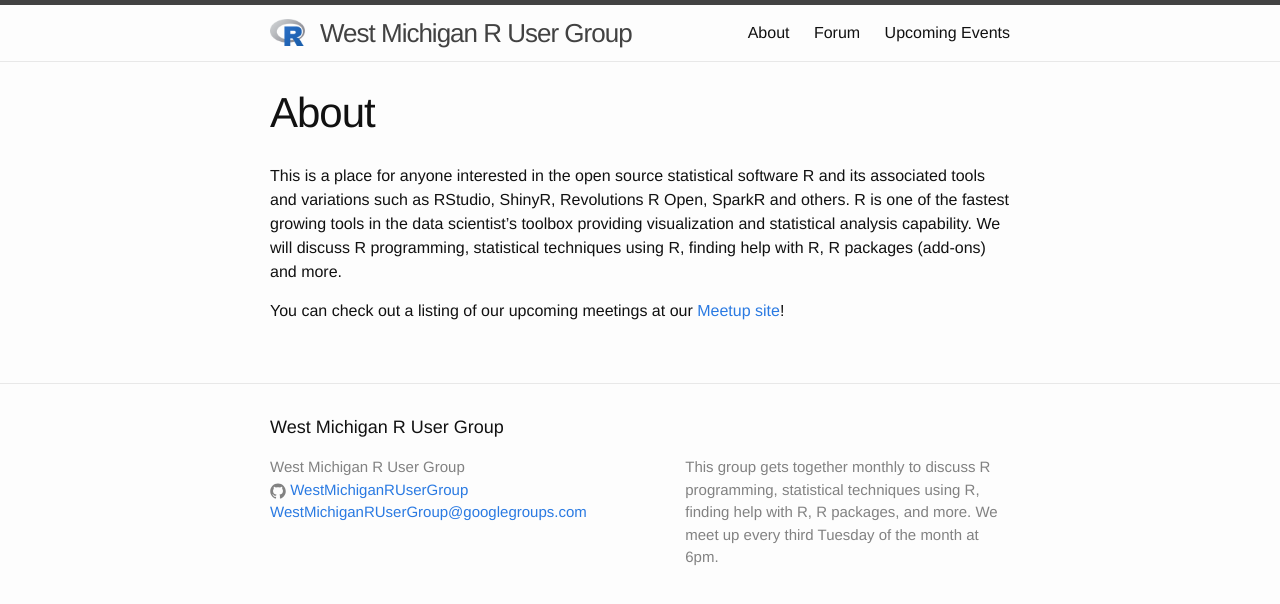
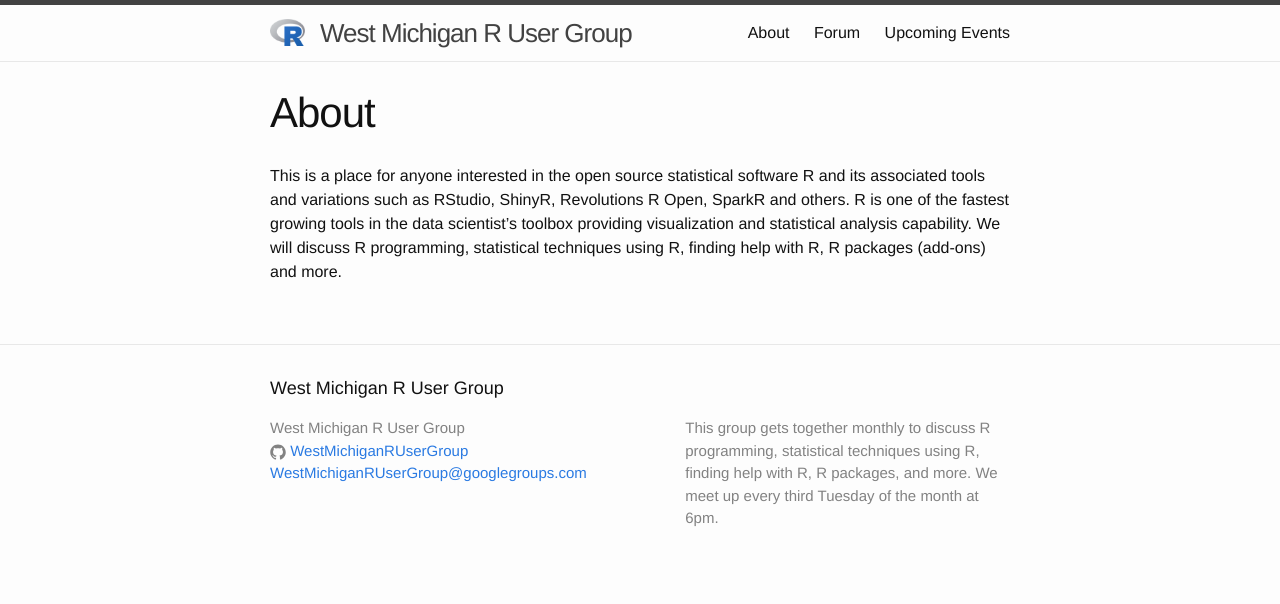
Before and after one commit to WestMichiganRUserGroup/WestMichiganRUserGroup.github.io, a Jekyll site: the page built from about.md, in a window 1280 px wide. Shown: the top 604 px of the page. Built offline with Jekyll 4.4.1, drawn with Linux system fonts in a browser that asks for light colours.

Commit message:
Remove link to old meetup site

```diff
--- a/about.md
+++ b/about.md
@@ -5,5 +5,3 @@
 ---
 
 This is a place for anyone interested in the open source statistical software R and its associated tools and variations such as RStudio, ShinyR, Revolutions R Open, SparkR and others. R is one of the fastest growing tools in the data scientist's toolbox providing visualization and statistical analysis capability. We will discuss R programming, statistical techniques using R, finding help with R, R packages (add-ons) and more.
-
-You can check out a listing of our upcoming meetings at our [Meetup site](http://www.meetup.com/West-Michigan-R-Users-Group/)!
```
